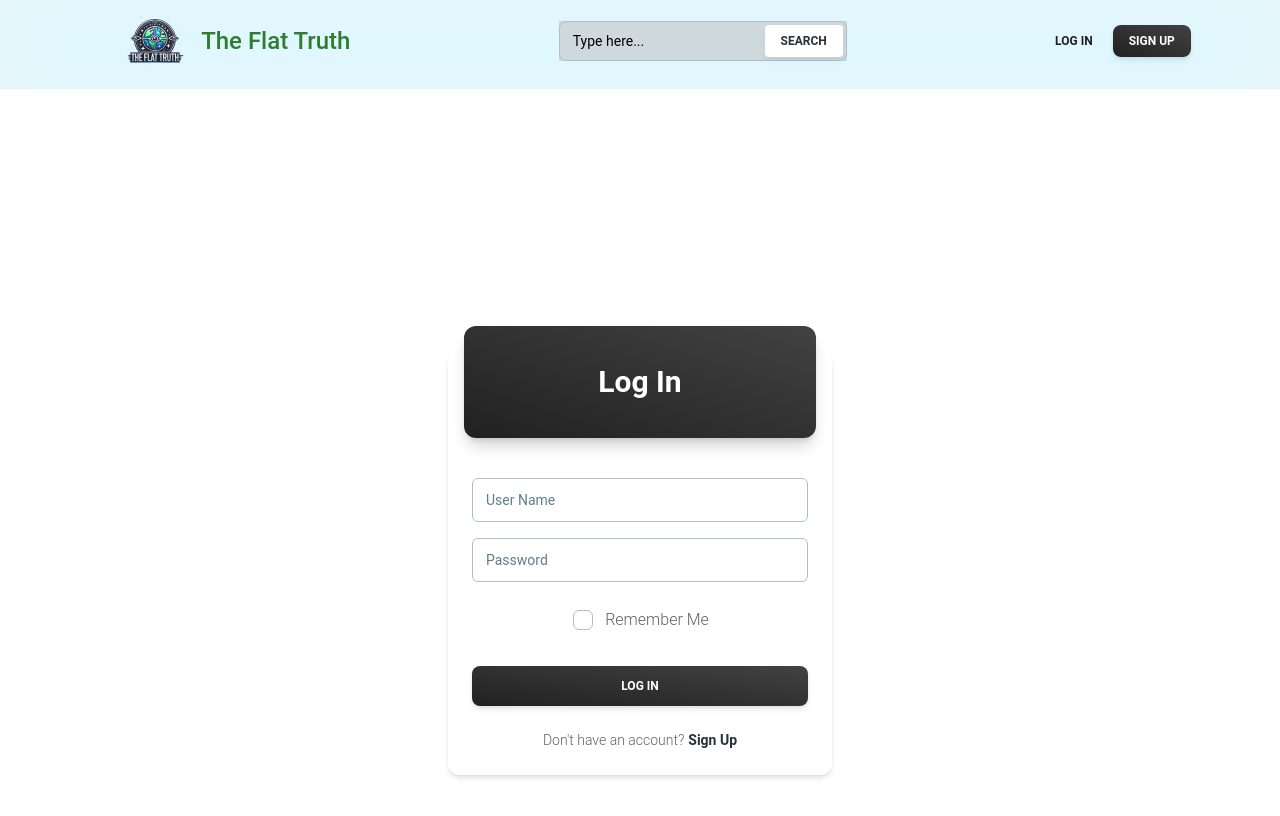
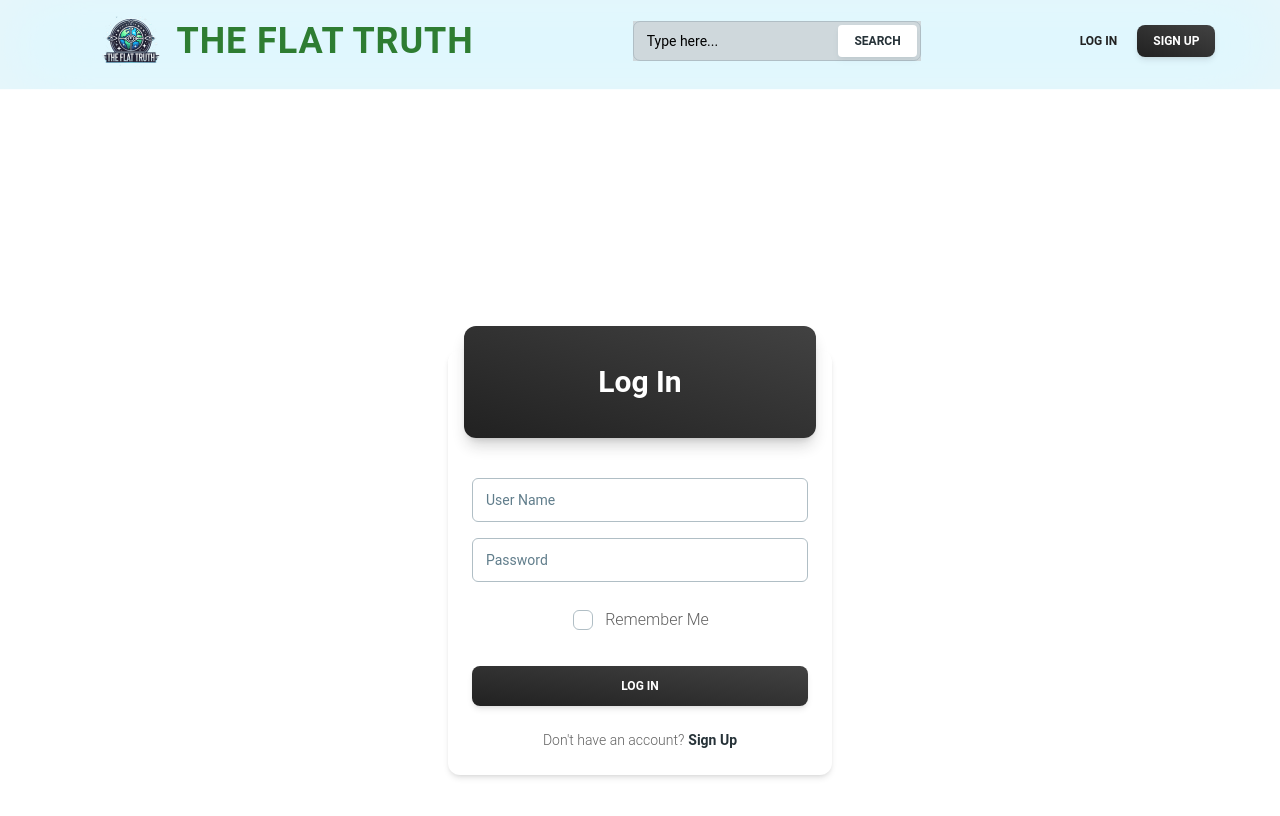
Before and after one commit to ShadowSlash/FlatEarths-Inc, a React (Vite) app in the folder front-end/: page /login in a window 1280 px wide. Shown: the top 816 px of the page. Built offline with nearby package versions, Linux system fonts and the light colour scheme.

Commit message:
commit latest

```diff
--- a/front-end/src/components/Navigation.jsx
+++ b/front-end/src/components/Navigation.jsx
@@ -50,12 +50,12 @@ export default function Navigation() {
         <div className="flex items-center justify-around text-blue-gray-900">
           <div className="flex items-center gap-4">
             <Link to="/">
-              <img src={logo} alt="logo" className="h-16" />
+              <img src={logo} alt="logo" className="h-12 lg:h-16" />
             </Link>
             <Typography
               as="a"
               href="/"
-              className="mr-4 cursor-pointer py-1.5 font-medium text-2xl text-green-800"
+              className="mr-4 cursor-pointer py-1.5 font-semibold text-4xl text-green-800 uppercase tracking-wide"
             >
               The Flat Truth
             </Typography>
```
